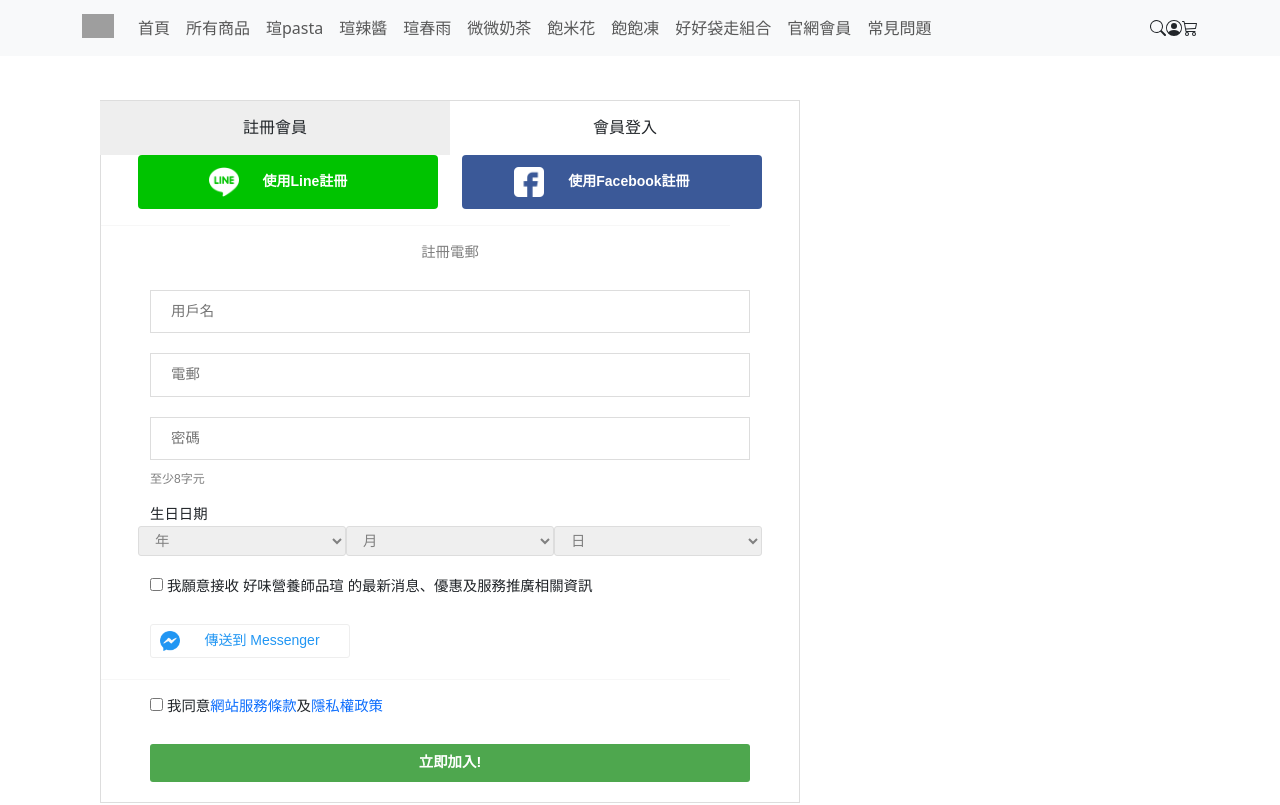
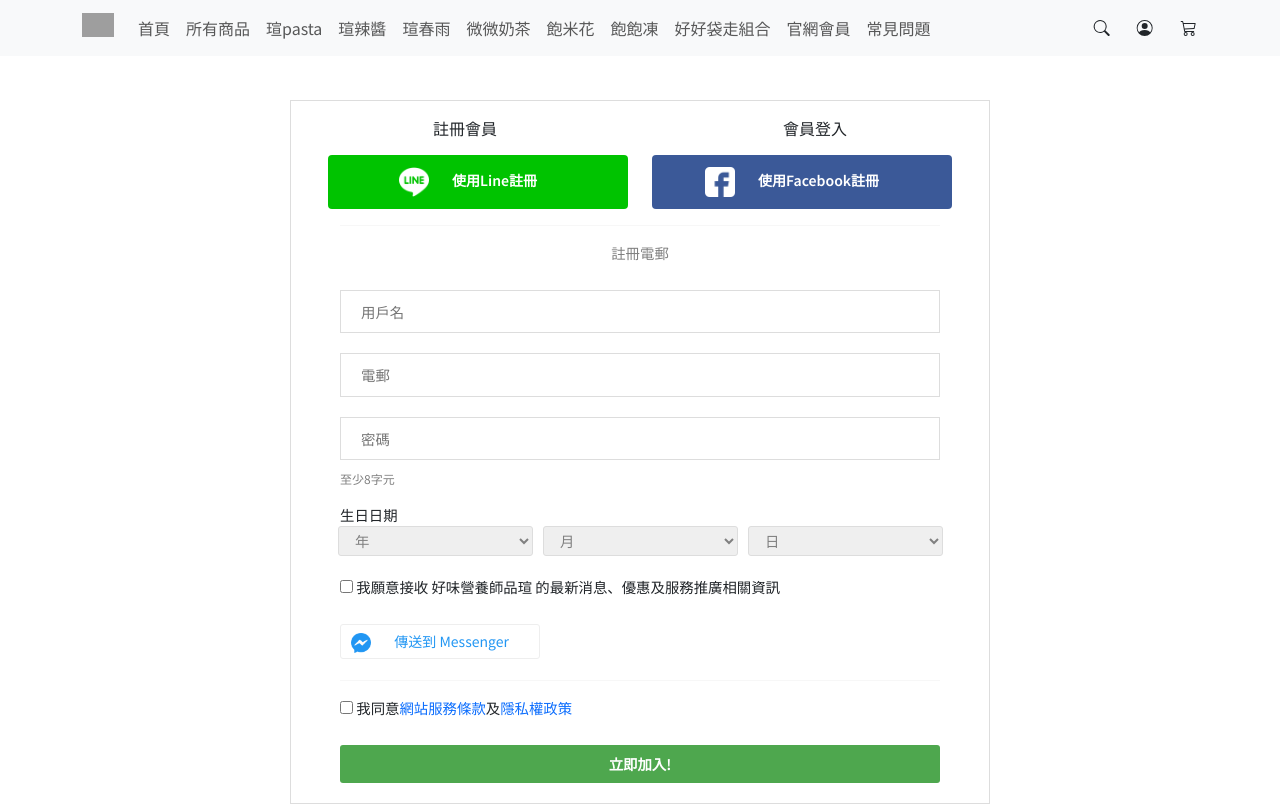
Before and after one commit to EveHuang1206/frontend, a plain HTML site: page pinky_web_design/login/index.html in a window 1280 px wide. Shown: the top 805 px of the page. Drawn offline with nearby package versions, Linux system fonts and the light colour scheme; grey boxes are pictures that could not be loaded.

Commit message:
Add files via upload

```diff
--- a/pinky_web_design/login/app.css
+++ b/pinky_web_design/login/app.css
@@ -1,6 +1,9 @@
 body {
+    font-family: 'Noto Sans TC', sans-serif;
+}
 
-    margin: 50px;
+.icons{
+    width:130px;
 }
 
 .login_box {
@@ -17,7 +20,6 @@ body {
     display: flex;
     flex-wrap: wrap;
     max-width: 700px;
-    font-family: sans-serif;
 }
 
 .tabs_label {
@@ -40,7 +42,7 @@ body {
     display: none;
 }
 
-.tabs_radio:checked+.tabs_label {
+.tabs_radio:hover+.tabs_label {
     background-color: #eee;
 }
 
@@ -54,8 +56,12 @@ body {
 }
 
 /* tab 1 */
+.divider{
+    margin: 0px 50px;
+}
+
 hr {
-    width: calc(90%);
+    width: 100%;
     border-color: #ddd;
 }
 
@@ -74,9 +80,11 @@ hr {
 
 .birthday select {
     height: 30px;
+    width: 195px;
     color: grey;
     border: 1px solid #ddd;
     border-radius: 3px;
+    margin-left: 10px;
     margin-bottom: 20px;
 }
 
--- a/pinky_web_design/login/index.html
+++ b/pinky_web_design/login/index.html
@@ -7,6 +7,9 @@
   <title>Pinky Website Demo</title>
   <link href="https://cdn.jsdelivr.net/npm/bootstrap@5.3.2/dist/css/bootstrap.min.css" rel="stylesheet"
     integrity="sha384-T3c6CoIi6uLrA9TneNEoa7RxnatzjcDSCmG1MXxSR1GAsXEV/Dwwykc2MPK8M2HN" crossorigin="anonymous">
+  <link rel="preconnect" href="https://fonts.googleapis.com">
+  <link rel="preconnect" href="https://fonts.gstatic.com" crossorigin>
+  <link href="https://fonts.googleapis.com/css2?family=Noto+Sans+TC:wght@400;600&display=swap" rel="stylesheet">
   <link rel="stylesheet" href="app.css">
 </head>
 
@@ -41,25 +44,29 @@
         </div>
       </div>
       <!-- navbar icons (search, profile, shopping cart)-->
-      <svg xmlns="http://www.w3.org/2000/svg" width="16" height="16" fill="currentColor" class="bi bi-search"
+      <div class="icons row">
+      <svg xmlns="http://www.w3.org/2000/svg" width="16" height="16" fill="currentColor" class="bi bi-search col-4"
         viewBox="0 0 16 16">
         <path
           d="M11.742 10.344a6.5 6.5 0 1 0-1.397 1.398h-.001c.03.04.062.078.098.115l3.85 3.85a1 1 0 0 0 1.415-1.414l-3.85-3.85a1.007 1.007 0 0 0-.115-.1zM12 6.5a5.5 5.5 0 1 1-11 0 5.5 5.5 0 0 1 11 0z" />
       </svg>
-      <svg xmlns="http://www.w3.org/2000/svg" width="16" height="16" fill="currentColor" class="bi bi-person-circle"
+      <svg xmlns="http://www.w3.org/2000/svg" width="16" height="16" fill="currentColor" class="bi bi-person-circle col-4"
         viewBox="0 0 16 16">
         <path d="M11 6a3 3 0 1 1-6 0 3 3 0 0 1 6 0z" />
         <path fill-rule="evenodd"
           d="M0 8a8 8 0 1 1 16 0A8 8 0 0 1 0 8zm8-7a7 7 0 0 0-5.468 11.37C3.242 11.226 4.805 10 8 10s4.757 1.225 5.468 2.37A7 7 0 0 0 8 1z" />
       </svg>
-      <svg xmlns="http://www.w3.org/2000/svg" width="16" height="16" fill="currentColor" class="bi bi-cart3"
+      <svg xmlns="http://www.w3.org/2000/svg" width="16" height="16" fill="currentColor" class="bi bi-cart3 col-4"
         viewBox="0 0 16 16">
         <path
           d="M0 1.5A.5.5 0 0 1 .5 1H2a.5.5 0 0 1 .485.379L2.89 3H14.5a.5.5 0 0 1 .49.598l-1 5a.5.5 0 0 1-.465.401l-9.397.472L4.415 11H13a.5.5 0 0 1 0 1H4a.5.5 0 0 1-.491-.408L2.01 3.607 1.61 2H.5a.5.5 0 0 1-.5-.5zM3.102 4l.84 4.479 9.144-.459L13.89 4H3.102zM5 12a2 2 0 1 0 0 4 2 2 0 0 0 0-4zm7 0a2 2 0 1 0 0 4 2 2 0 0 0 0-4zm-7 1a1 1 0 1 1 0 2 1 1 0 0 1 0-2zm7 0a1 1 0 1 1 0 2 1 1 0 0 1 0-2z" />
       </svg>
     </div>
+  </div>
   </nav>
 
+
+  <div class="d-flex justify-content-center">
   <div class="login_box">
     <div class="tabs">
       <!-- tab 1 -->
@@ -91,7 +98,7 @@
           </div>
         </div>
 
-        <hr>
+        <div class="divider"><hr></div>
 
         <div class="login-info">
           <p class="text-center">註冊電郵</p>
@@ -187,7 +194,7 @@
         </button>
       </div>
 
-        <hr>
+      <div class="divider"><hr></div>
 
         <div class="privacy">
           <input type="checkbox" name="privacy_consent" id="privacy_consent">
@@ -229,7 +236,7 @@
           </div>
         </div>
 
-        <hr>
+        <div class="divider"><hr></div>
 
         <div class="login-info">
           <p class="text-center">登入電郵</p>
@@ -246,12 +253,13 @@
       </div>
     </div>
   </div>
+</div>
 
 
 
   <!-- Footer -->
   <footer class="text-center text-lg-start bg-light text-muted">
-    <div class="container">
+    <div class="container d-flex justify-content-center">
       <div class="row">
         <div class="col-lg-6 p-3">
           <p>
```
